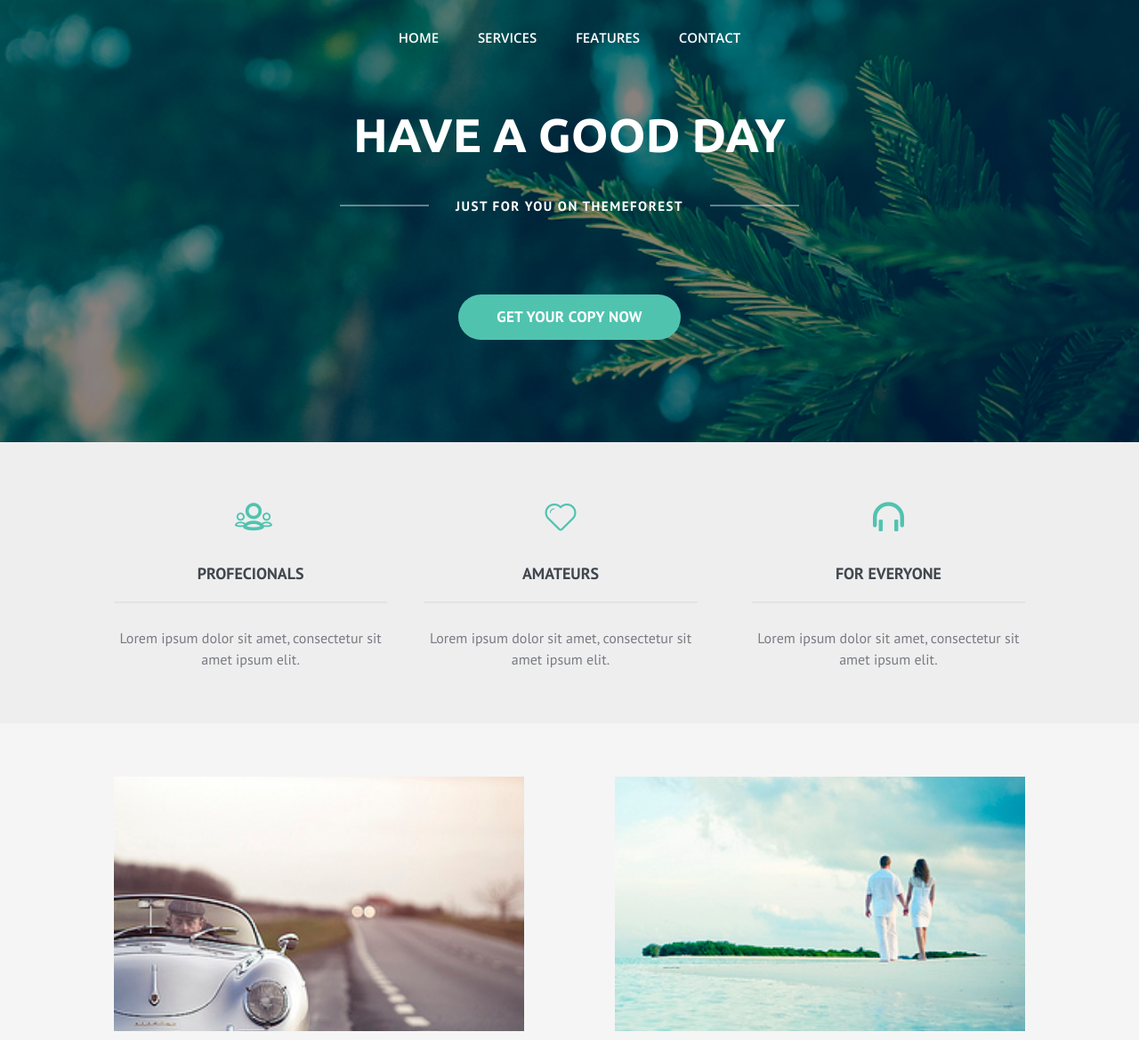
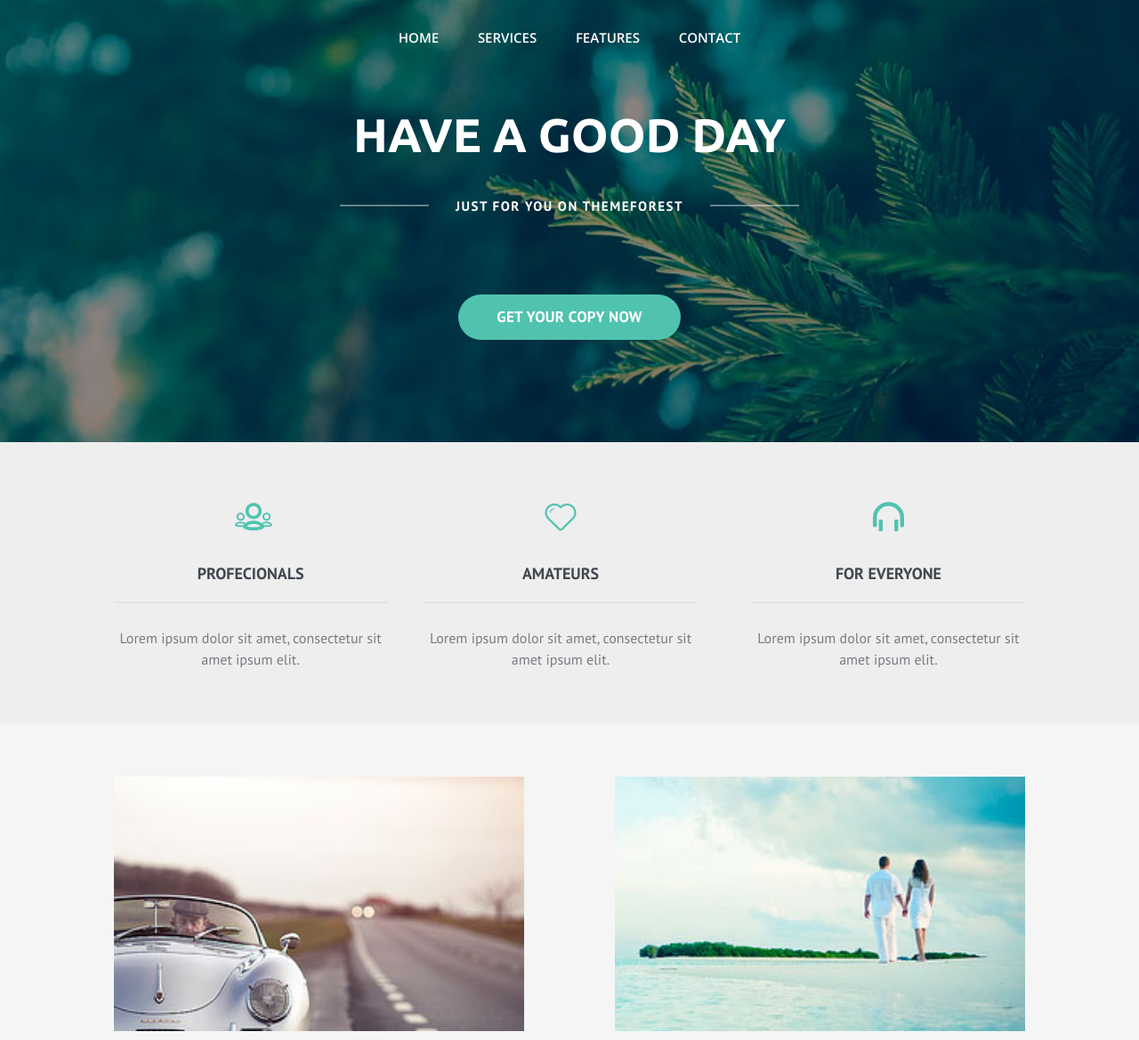
Before and after one commit to katiailchenko/elena, a plain HTML site: page index.html in a window 1280 px wide. Shown: the part 131-1300 px from the top of the page at 89% size. Drawn offline with nearby package versions, Linux system fonts and the light colour scheme.

Commit message:
added media

```diff
--- a/css/style.css
+++ b/css/style.css
@@ -9,7 +9,7 @@ body {
 }
 
 header {
-	background-image: url(../img/bg.png);
+	background-image: url(../img/bg.jpg);
 	background-repeat: no-repeat;
 	background-size: cover;
 	background-attachment: fixed;
--- a/index.html
+++ b/index.html
@@ -80,7 +80,7 @@
 			<div class="container flex_container">
 				<div class="two_columns_info">
 					<div class="cover">
-						<img src="img/car.png" alt="">
+						<img src="img/car.jpg" alt="">
 					</div>
 					<h3>Responsive email template</h3>
 					<p>Lorem ipsum dolor sit amet, consectetur adipisicing elit. Laudantium assumenda necessitatibus.</p>
@@ -90,7 +90,7 @@
 				</div>
 				<div class="two_columns_info">
 					<div class="cover">
-						<img src="img/couple.png" alt="">
+						<img src="img/couple.jpg" alt="">
 					</div>
 					<h3>Fully compatible template</h3>
 					<p>Lorem ipsum dolor sit amet, consectetur adipisicing elit. Laudantium assumenda necessitatibus.</p>
@@ -136,7 +136,7 @@
 					<p>Lorem ipsum dolor sit amet, consectetur adipiscing elit. .</p>
 					<a href="#" class="check">Check this out &gt;</a>
 				</li>
-				<li>
+				<li class="align-self">
 					<div class="three_columns_title_bot">
 						<div class="cover">
 						<img src="img/sneakers.png" alt="">
```
Also changed, not shown: img/bg.jpg (added), img/bg.png (deleted), img/car.jpg (added), img/car.png (deleted), img/couple.jpg (added), img/couple.png (deleted).
